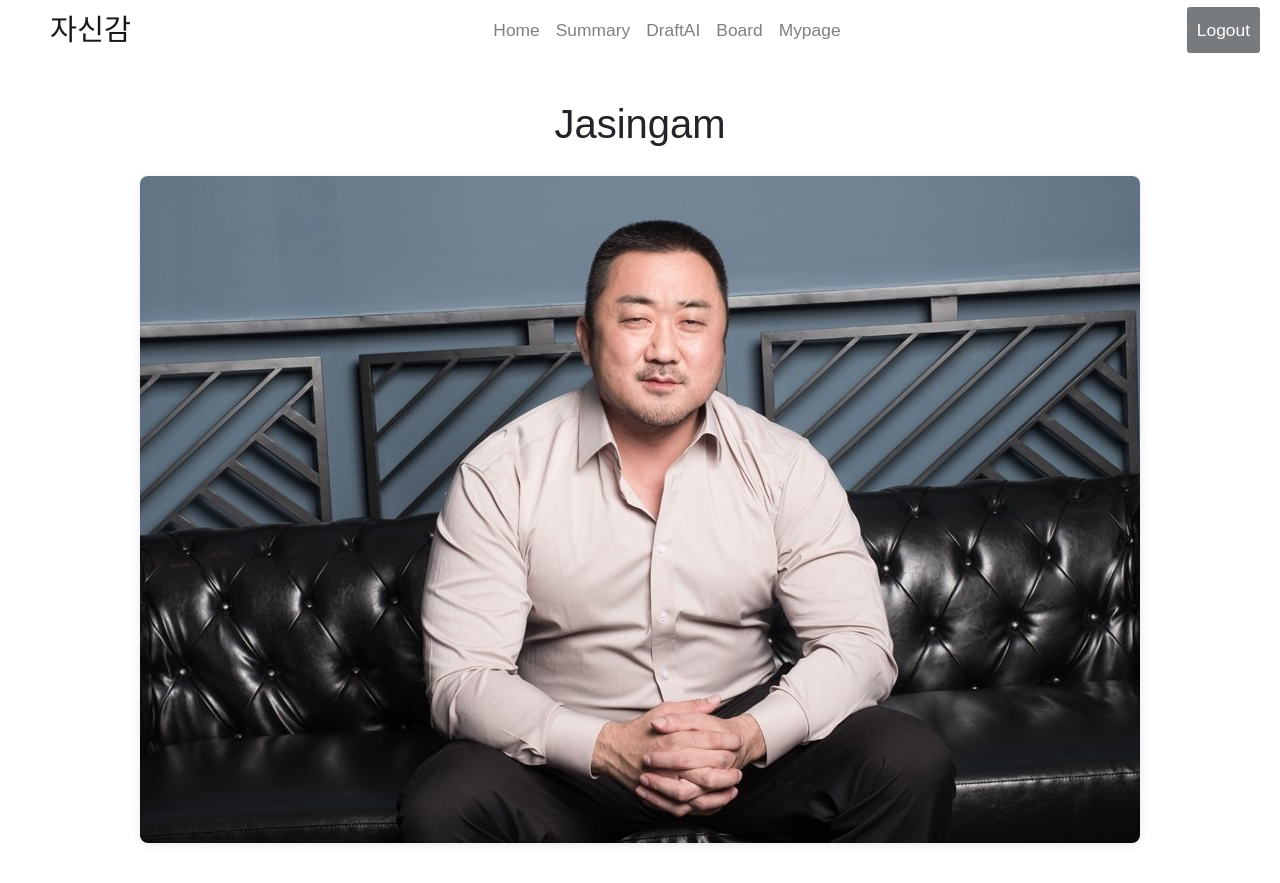
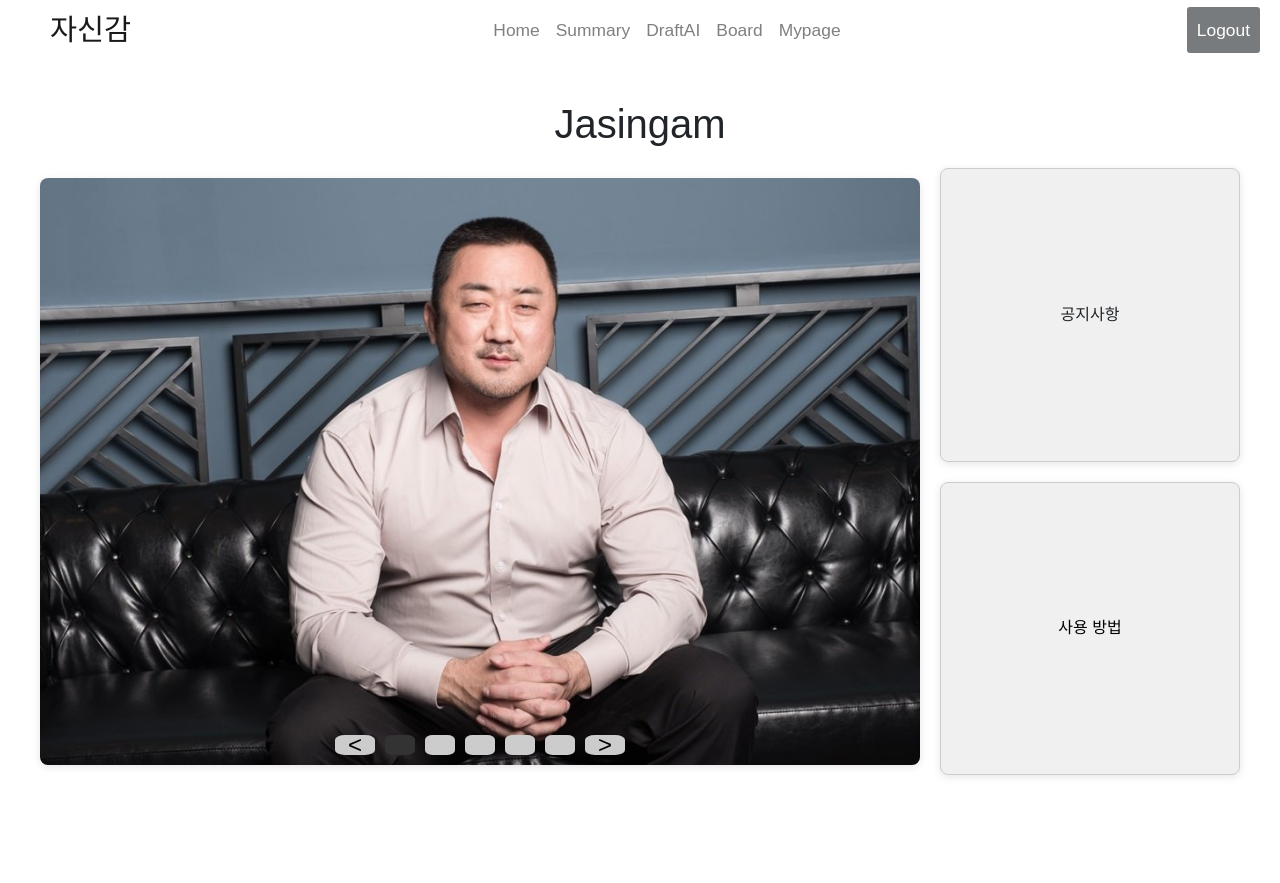
Before and after one commit to kt-bigproject30/front, a React (Create React App) app: page /home in a window 1280 px wide. After the commit the page ends 815 px from the top, so only its background shows below. Built offline with nearby package versions, Linux system fonts and the light colour scheme; a web font is replaced by a local one.

Commit message:
메인페이지, 메뉴얼 페이지

```diff
--- a/src/component/home.jsx
+++ b/src/component/home.jsx
@@ -1,12 +1,87 @@
-import React from "react";
+// import React from "react";
+// import "../css/home.css";
+// import jasingamImage from "../img/jasingam.jpg";
+
+// const Home = () => {
+//   return (
+//     <div className="home-container">
+//       <h1>Jasingam</h1>
+//       <img src={jasingamImage} alt="Jasingam" className="start-image" />
+//     </div>
+//   );
+// };
+
+// export default Home;
+
+
+import React, { useEffect, useRef, useState } from "react";
 import "../css/home.css";
 import jasingamImage from "../img/jasingam.jpg";
 
 const Home = () => {
+  const imageRef = useRef(null);
+  const [imageHeight, setImageHeight] = useState(0);
+  const [activeButton, setActiveButton] = useState(0);
+
+  const updateImageHeight = () => {
+    if (imageRef.current) {
+      setImageHeight(imageRef.current.clientHeight);
+    }
+  };
+
+  useEffect(() => {
+    updateImageHeight(); // Initial update on component mount
+
+    window.addEventListener("resize", updateImageHeight);
+    return () => {
+      window.removeEventListener("resize", updateImageHeight);
+    };
+  }, []);
+
+  const moveButtonClick = () => {
+
+    window.location.href = './usepage';
+  };
+
   return (
     <div className="home-container">
       <h1>Jasingam</h1>
-      <img src={jasingamImage} alt="Jasingam" className="start-image" />
+      <div className="content">
+        <div className="image-wrapper">
+          <img
+            src={jasingamImage}
+            alt="Image of Jasingam"
+            className="start-image"
+            ref={imageRef}
+            onLoad={updateImageHeight}
+          />
+          <div className="controls">
+            <button className="arrow-button">{"<"}</button>
+            {[...Array(5)].map((_, index) => (
+              <button
+                key={index}
+                className={`circle-button ${activeButton === index ? "active" : ""}`}
+                onClick={() => setActiveButton(index)}
+              ></button>
+            ))}
+            <button className="arrow-button">{">"}</button>
+          </div>
+        </div>
+        <div className="side-content">
+          <div
+            className="side-box"
+            style={{ height: imageHeight / 2 }}
+          >
+            공지사항
+          </div>
+          <button
+            className="side-box" onClick={moveButtonClick}
+            style={{ height: imageHeight / 2 }}
+          >
+            사용 방법
+          </button>
+        </div>
+      </div>
     </div>
   );
 };
--- a/src/css/home.css
+++ b/src/css/home.css
@@ -1,4 +1,4 @@
-.home-container {
+/* .home-container {
   text-align: center;
   padding: 20px;
 }
@@ -9,4 +9,86 @@
   margin-top: 20px;
   border-radius: 8px;
   box-shadow: 0 2px 8px rgba(0, 0, 0, 0.1);
+} */
+
+
+.home-container {
+  text-align: center;
+  padding: 20px;
 }
+
+.content {
+  display: flex;
+  justify-content: center;
+  align-items: center;
+  gap: 20px;
+  margin-top: 20px;
+}
+
+.image-wrapper {
+  position: relative;
+  display: inline-block;
+}
+
+.start-image {
+  max-width: 100%;
+  height: auto;
+  border-radius: 8px;
+  box-shadow: 0 2px 8px rgba(0, 0, 0, 0.1);
+}
+
+.controls {
+  position: absolute;
+  bottom: 10px;
+  left: 50%;
+  transform: translateX(-50%);
+  display: flex;
+  align-items: center;
+  gap: 10px;
+}
+
+.arrow-button {
+  background-color: #ccc;
+  border: none;
+  border-radius: 25%;
+  width: 40px;
+  height: 20px;
+  display: flex;
+  justify-content: center;
+  align-items: center;
+  font-size: 24px;
+  cursor: pointer;
+  outline: none;
+}
+
+.circle-button {
+  background-color: #ccc;
+  border: none;
+  border-radius: 25%;
+  width: 30px;
+  height: 20px;
+  cursor: pointer;
+  outline: none;
+}
+
+.circle-button.active {
+  background-color: #333;
+}
+
+.side-content {
+  display: flex;
+  flex-direction: column;
+  justify-content: center;
+  gap: 20px;
+}
+
+.side-box {
+  width: 300px;
+  background-color: #f0f0f0;
+  border: 1px solid #ccc;
+  border-radius: 8px;
+  display: flex;
+  justify-content: center;
+  align-items: center;
+  box-shadow: 0 2px 8px rgba(0, 0, 0, 0.1);
+}
--- /dev/null
+++ b/src/css/usepage.css
@@ -0,0 +1,4 @@
+.usepage-container {
+  text-align: center;
+  padding: 20px;
+}
```
Also changed, not shown: src/component/usepage.jsx (added, +12 -0 lines).
